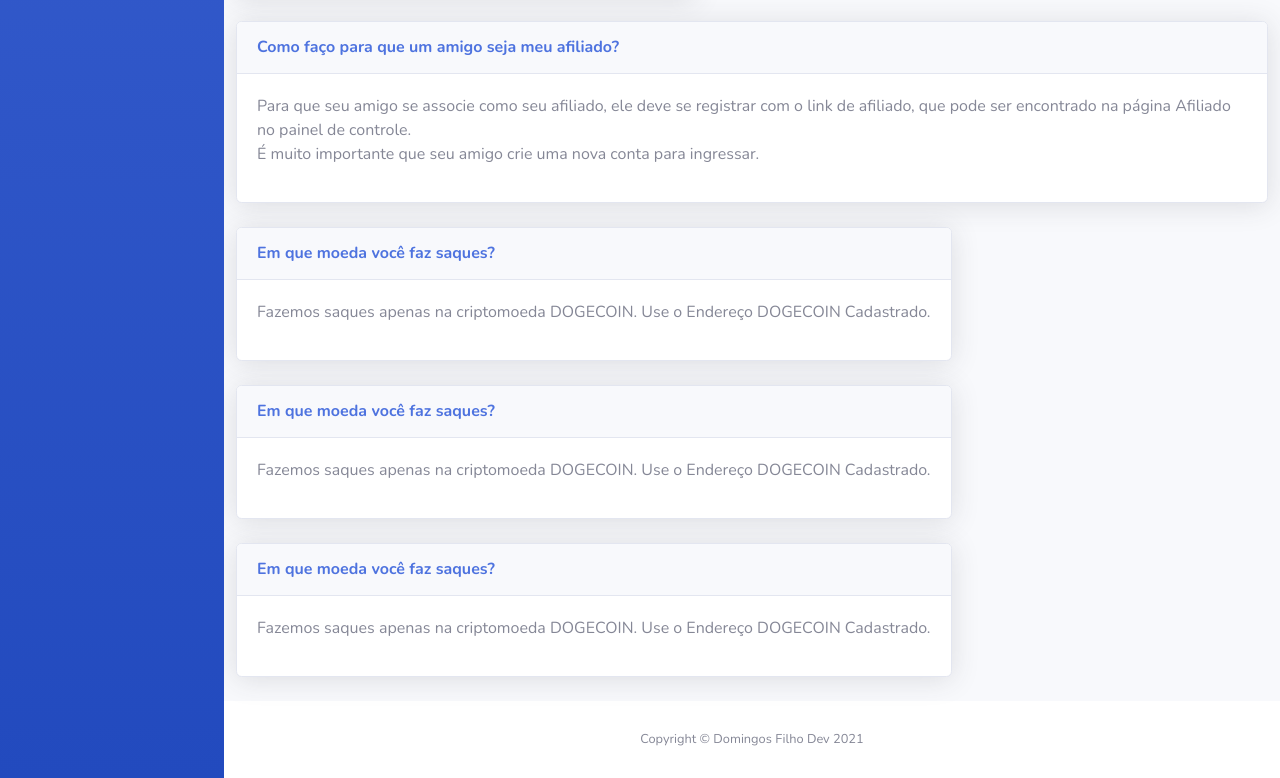
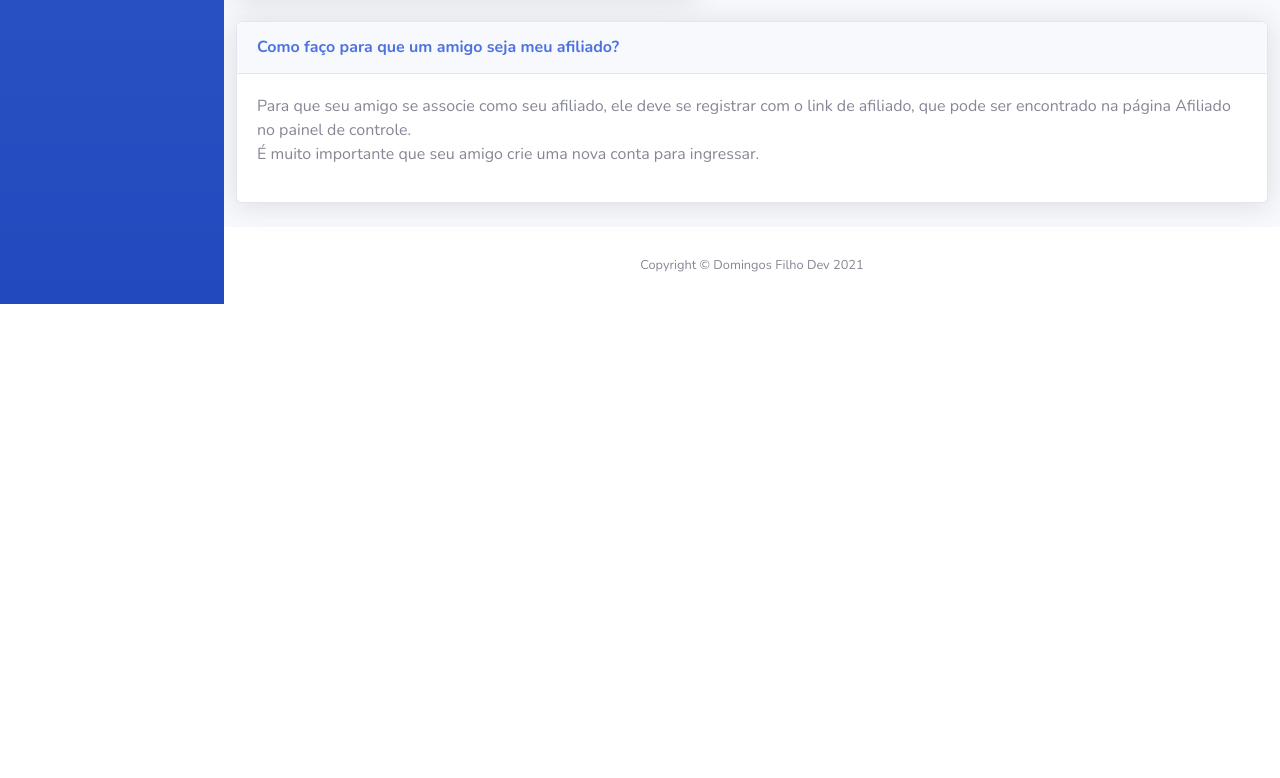
Before and after one commit to domingosjf/Cloud-Miner, a website with bundled scripts: page faq.html in a window 1280 px wide. Shown: the part 1895-2673 px from the top of the page. After the commit the page ends 2199 px from the top, so only its background shows below. Built offline with nearby package versions, Linux system fonts and the light colour scheme.

Commit message:
Add files via upload

```diff
--- a/faq.html
+++ b/faq.html
@@ -84,6 +84,15 @@
                     <i class="fas fa-receipt"></i>
                     <span>Retirar</span></a>
             </li>
+
+			</li>
+
+			<li class="nav-item active">
+                <a class="nav-link" href="receber.html">
+                    <i class="fab fa-affiliatetheme"></i>
+                    <span>Afiliados</span></a>
+            </li>
+
 
 			<li class="nav-item">
                 <a class="nav-link collapsed" href="#" data-toggle="collapse" data-target="#collapseTwo"
@@ -507,52 +516,6 @@
 
 
 
-							<!-- Ajuda FAQ -->
-                            <div class="card shadow mb-4">
-                                <div class="card-header py-3">
-                                    <h6 class="m-0 font-weight-bold text-primary">Em que moeda você faz saques?</h6>
-                                </div>
-                                <div class="card-body">
-                                    <p>Fazemos saques apenas na criptomoeda DOGECOIN. Use o Endereço DOGECOIN Cadastrado.</p>
-
-                                </div>
-                            </div>
-
-
-
-							<!-- Ajuda FAQ -->
-                            <div class="card shadow mb-4">
-                                <div class="card-header py-3">
-                                    <h6 class="m-0 font-weight-bold text-primary">Em que moeda você faz saques?</h6>
-                                </div>
-                                <div class="card-body">
-                                    <p>Fazemos saques apenas na criptomoeda DOGECOIN. Use o Endereço DOGECOIN Cadastrado.</p>
-
-                                </div>
-                            </div>
-
-
-
-							<!-- Ajuda FAQ -->
-                            <div class="card shadow mb-4">
-                                <div class="card-header py-3">
-                                    <h6 class="m-0 font-weight-bold text-primary">Em que moeda você faz saques?</h6>
-                                </div>
-                                <div class="card-body">
-                                    <p>Fazemos saques apenas na criptomoeda DOGECOIN. Use o Endereço DOGECOIN Cadastrado.</p>
-
-                                </div>
-                            </div>
-
-
-
-
-
-
-
-
-
-
                                 </div>
                             </div>
 
```
